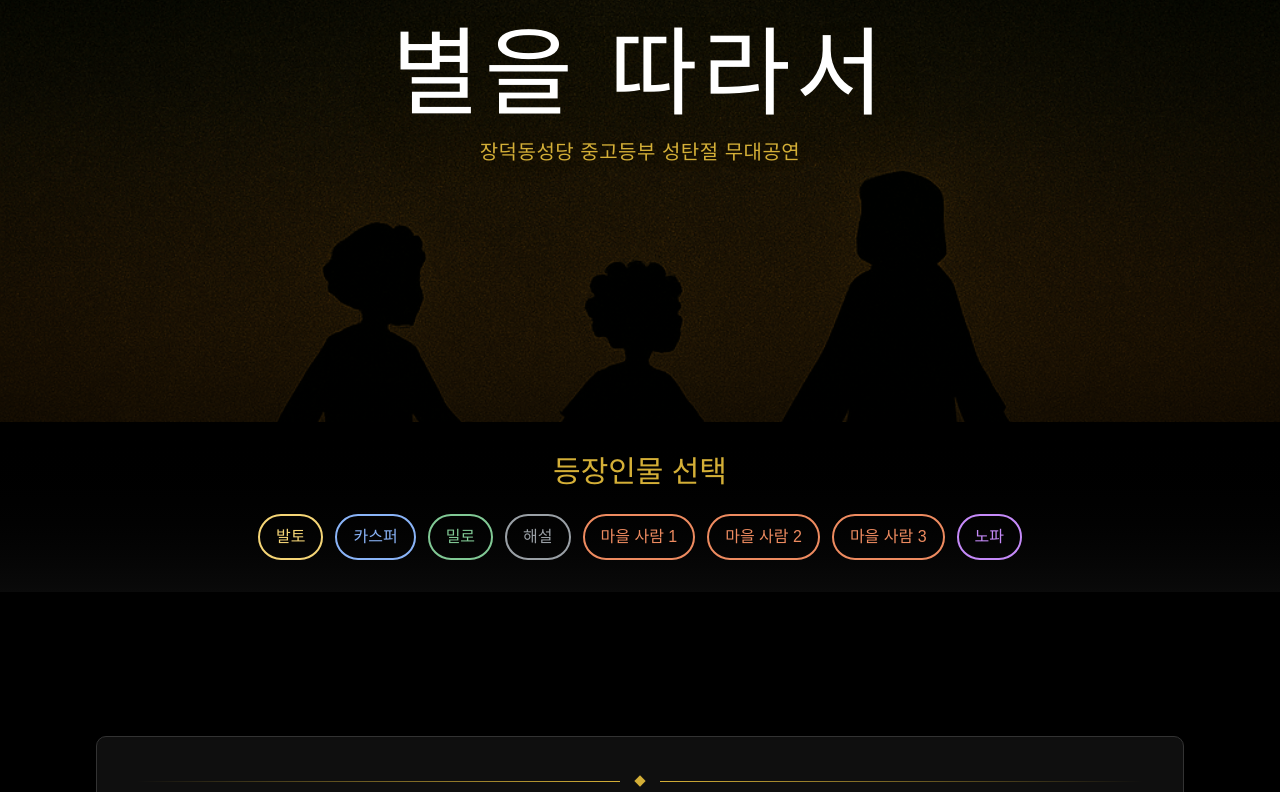
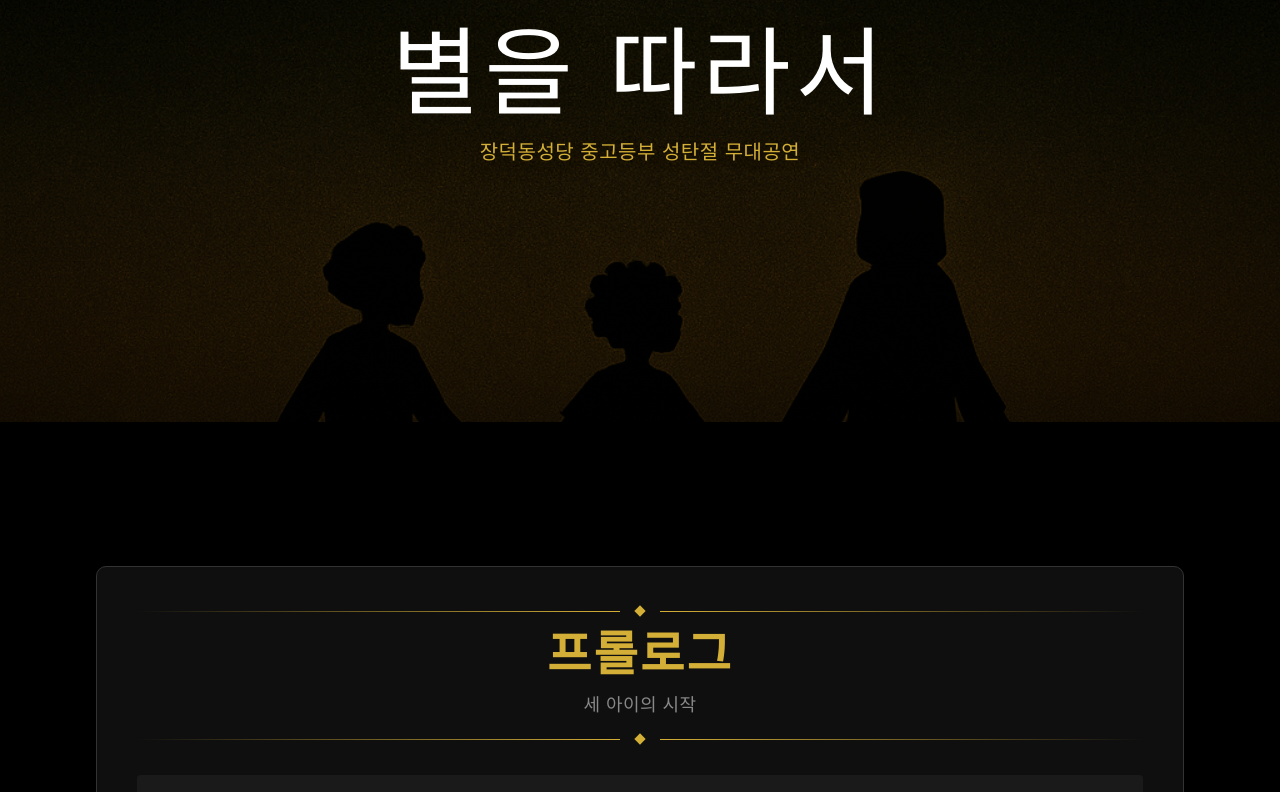
Before and after one commit to hoambaek/xmas, a Next.js app: page / in a window 1280 px wide. Shown: the part 378-1170 px from the top of the page. Built offline with nearby package versions, Linux system fonts and the light colour scheme; a web font is replaced by a local one.

Commit message:
feat: 등장인물 선택 섹션 임시 비활성화 (주석 처리, 나중에 재활성화 가능)

```diff
--- a/src/app/page.tsx
+++ b/src/app/page.tsx
@@ -100,8 +100,8 @@ export default function Home() {
         </motion.div>
       </motion.div>
 
-      {/* 등장인물 섹션 */}
-      <motion.div
+      {/* 등장인물 섹션 - 비활성화 (나중에 다시 활성화 가능) */}
+      {/* <motion.div
         className="px-4 py-8 md:px-24 bg-gradient-to-b from-black to-[#0a0a0a]"
         initial={{ opacity: 0, y: 20 }}
         animate={{ opacity: 1, y: 0 }}
@@ -137,7 +137,7 @@ export default function Home() {
             </button>
           )}
         </div>
-      </motion.div>
+      </motion.div> */}
 
       {/* Content */}
       <div className="px-4 py-12 md:px-24">
```
